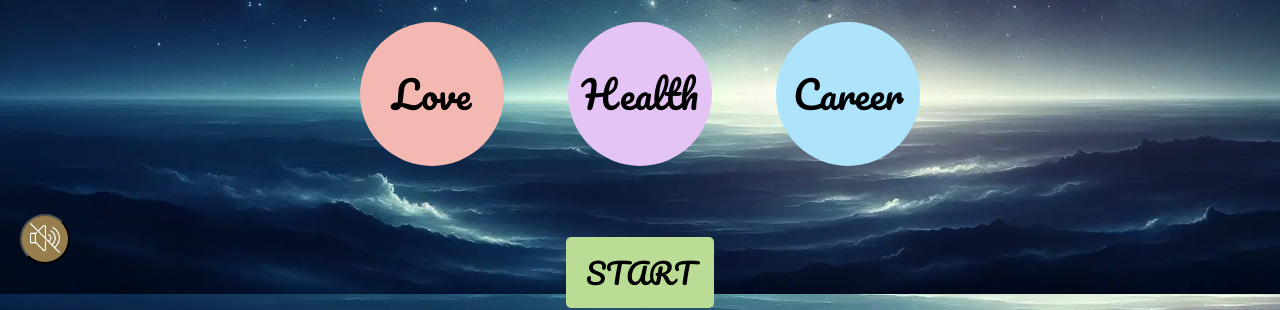
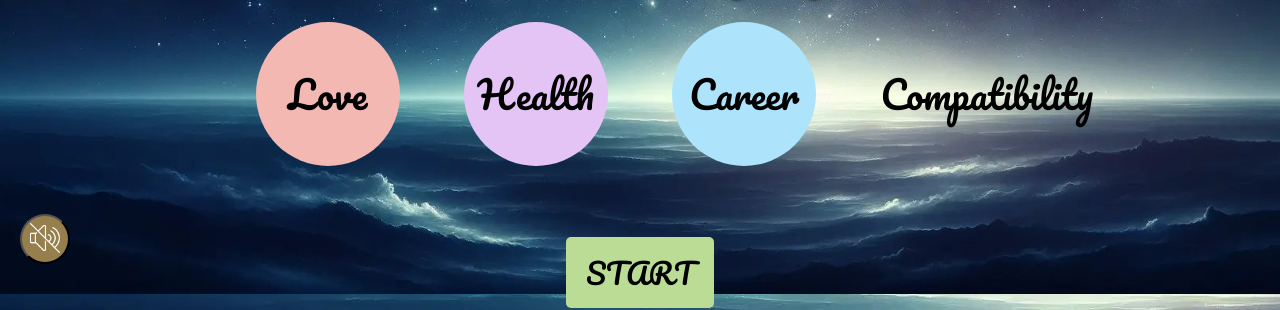
Before and after one commit to cse110-sp23-group5/cse110-sp23-group5, a website with bundled scripts: page source/horoscope/pages/landing.html in a window 1280 px wide. Shown: the part 506-816 px from the top of the page. Built offline with nearby package versions, Linux system fonts and the light colour scheme.

Commit message:
compatibility button

```diff
--- a/source/horoscope/pages/landing.html
+++ b/source/horoscope/pages/landing.html
@@ -40,6 +40,10 @@
             <input type="radio" id="category-career" name="category" value="Career">
             <label for="category-career">Career</label><br>
         </div>
+        <div class="radio-button">
+            <input type="radio" id="category-compatibility" name="category" value="Compatibility">
+            <label for="category-compatibility">Compatibility</label><br>
+        </div>
     </div>
     <input type="button" id="submit" value="START">
 
```
